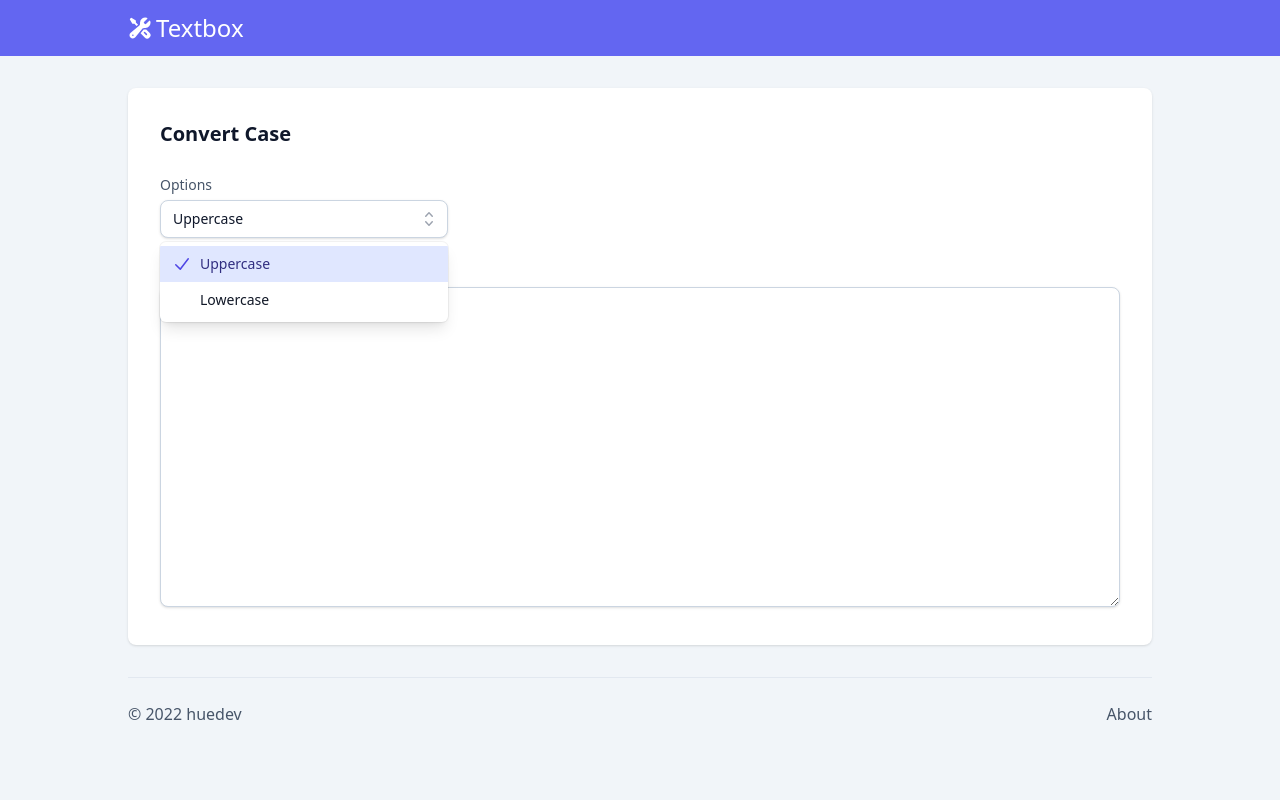
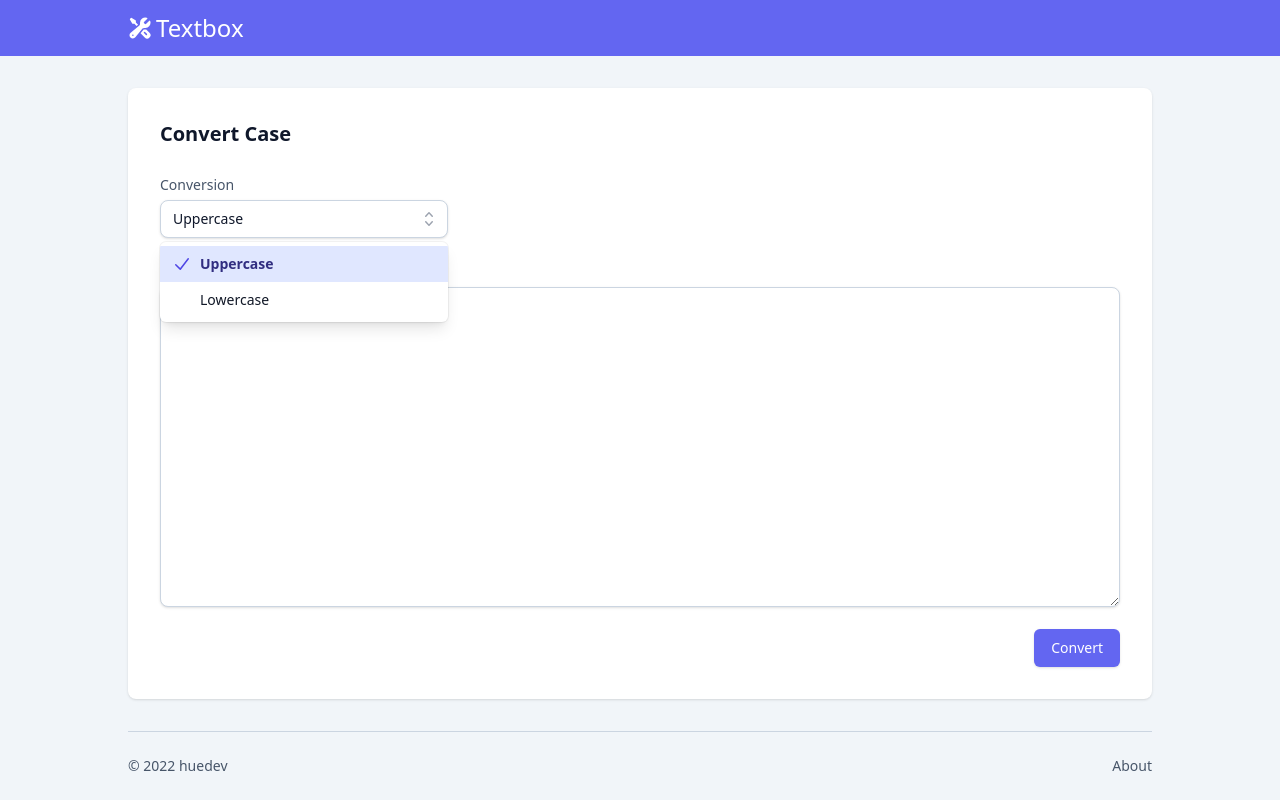
Before and after one commit to huedev/textbox, a React (Create React App) app: page /convert-case in a window 1280 px wide. Both pictures are taken after a click on the button "Uppercase". Built offline with nearby package versions, Linux system fonts and the light colour scheme; the HTML template or start-up script is replaced by a standard one; a web font is replaced by a local one.

Commit message:
Get conversion mode from dropdown

```diff
--- a/src/components/ConvertCase.js
+++ b/src/components/ConvertCase.js
@@ -1,25 +1,40 @@
 import MyListbox from './MyListbox'
+import { useState } from "react"
 
+const ConvertCase = () => {
   const options = [
-  { name: 'Uppercase' },
-  { name: 'Lowercase' },
+    "Uppercase",
+    "Lowercase",
   ];
 
-const ConvertCase = () => {
+  const [conversion, setConversion] = useState(options[0]);
+
+  function handleConversionChange(option) {
+    setConversion(option);
+  }
+
   return (
     <main className="py-8">
       <div className="bg-white rounded-none shadow lg:rounded-lg max-w-5xl mx-auto p-8">
         <h2 className="text-xl font-semibold">Convert Case</h2>
         <div className="flex mt-6">
-            <MyListbox data={options} label="Options" />
+          <MyListbox label="Conversion" data={options} onChange={handleConversionChange} />
         </div>
-          <label htmlFor="input" className="inline-block mt-6 text-slate-600 text-sm">Input</label>
+        <label htmlFor="input" className="inline-block mt-6 text-slate-600 text-sm">Input/Output</label>
         <textarea
           id="input"
-            className="w-full h-80 p-2 mt-1 shadow border border-slate-300 rounded-lg focus:border-indigo-500 focus:ring-2 focus:ring-indigo-200 sm:text-sm"
+          className="w-full h-80 p-2 mt-1 shadow border border-slate-300 rounded-lg focus:border-indigo-500 focus:ring-2 focus:ring-indigo-500 sm:text-sm"
           spellCheck="false"
         >
         </textarea>
+        <div className="flex flex-row-reverse mt-4">
+          <button
+            type="submit"
+            className="inline-flex items-center justify-center rounded-md border border-transparent bg-indigo-500 py-2 px-4 sm:text-sm font-medium text-white shadow hover:bg-indigo-600 focus:outline-none focus:ring-2 focus:ring-indigo-500 focus:ring-offset-2"
+          >
+            Convert
+          </button>
+        </div>
       </div>
     </main>
   )
--- a/src/components/Footer.js
+++ b/src/components/Footer.js
@@ -2,8 +2,8 @@ import { Link } from 'react-router-dom'
 
 const Footer = () => {
   return (
-    <footer className="px-4 text-slate-600">
-      <div className="border-t border-slate-200 max-w-5xl mx-auto py-6">
+    <footer className="px-4 text-slate-600 sm:text-sm">
+      <div className="border-t border-slate-300 max-w-5xl mx-auto py-6">
         <div className="flex justify-between">
           <span>&copy; 2022 huedev</span>
           <Link to="/about" className="hover:underline">About</Link>
--- a/src/components/MyListbox.js
+++ b/src/components/MyListbox.js
@@ -1,9 +1,14 @@
-import { Fragment, useState } from 'react'
+import { Fragment, useEffect, useState } from 'react'
 import { Listbox, Transition } from '@headlessui/react'
 import { CheckIcon, ChevronUpDownIcon } from '@heroicons/react/20/solid'
 
-export default function MyListbox(props) {
-  const [selected, setSelected] = useState(props.data[0])
+const MyListbox = (props) => {
+  const [selected, setSelected] = useState(props.data[0]);
+  const onChange = props.onChange;
+
+  useEffect(() => {
+    onChange(selected)
+  }, [onChange, selected])
 
   return (
     <div className="w-72">
@@ -12,8 +17,8 @@ export default function MyListbox(props) {
           {props.label}
         </Listbox.Label>
         <div className="relative mt-1">
-          <Listbox.Button className="relative w-full cursor-default border border-slate-300 rounded-lg bg-white py-2 pl-3 pr-10 text-left shadow focus:outline-none focus-visible:border-indigo-500 focus-visible:ring-2 focus-visible:ring-indigo-300 sm:text-sm">
-            <span className="block truncate">{selected.name}</span>
+          <Listbox.Button className="relative w-full cursor-default border border-slate-300 rounded-lg bg-white py-2 pl-3 pr-10 text-left shadow focus:outline-none focus:border-indigo-500 focus:ring-2 focus:ring-indigo-500 sm:text-sm">
+            <span className="block truncate">{selected}</span>
             <span className="pointer-events-none absolute inset-y-0 right-0 flex items-center pr-2">
               <ChevronUpDownIcon
                 className="h-5 w-5 text-gray-400"
@@ -42,10 +47,10 @@ export default function MyListbox(props) {
                     <>
                       <span
                         className={`block truncate ${
-                          selected ? 'font-medium' : 'font-normal'
+                          selected ? 'font-semibold' : 'font-normal'
                         }`}
                       >
-                        {item.name}
+                        {item}
                       </span>
                       {selected ? (
                         <span className="absolute inset-y-0 left-0 flex items-center pl-3 text-indigo-600">
@@ -63,3 +68,5 @@ export default function MyListbox(props) {
     </div>
   )
 }
+
+export default MyListbox
--- a/src/components/WordCount.js
+++ b/src/components/WordCount.js
@@ -2,7 +2,7 @@ import { useState } from "react"
 
 const Stat = (props) => {
   return (
-    <div className="flex justify-between space-x-3 px-3 py-2 border-b [&:nth-last-child(-n+1)]:border-transparent sm:[&:nth-last-child(-n+2)]:border-transparent border-slate-200">
+    <div className="flex justify-between space-x-3 px-3 py-2 border-b [&:nth-last-child(-n+1)]:border-transparent sm:[&:nth-last-child(-n+2)]:border-transparent border-slate-200 sm:text-sm">
       <span className="font-semibold">{props.label}</span>
       <span>{props.data}</span>
     </div>
@@ -74,7 +74,7 @@ const WordCount = () => {
           onChange={populateStats}
         >
         </textarea>
-        <div className="grid grid-cols-1 sm:grid-cols-2 sm:gap-x-4 bg-slate-100 shadow-inner rounded-lg p-4 mt-6">
+        <div className="grid grid-cols-1 sm:grid-cols-2 sm:gap-x-4 bg-slate-100 shadow-inner rounded-lg p-4 mt-4">
           <Stat label="Words" data={words} />
           <Stat label="Sentences" data={sentences} />
           <Stat label="Characters" data={characters} />
```
Lines whose indentation alone changed are shown as unchanged.
